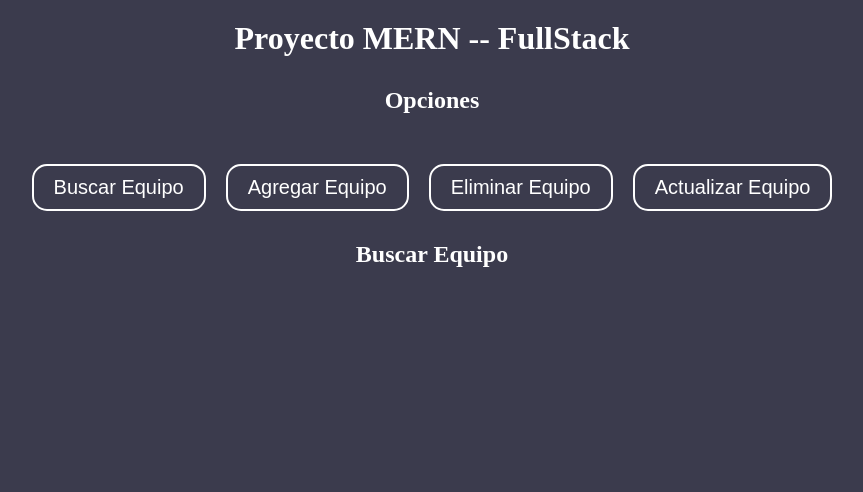
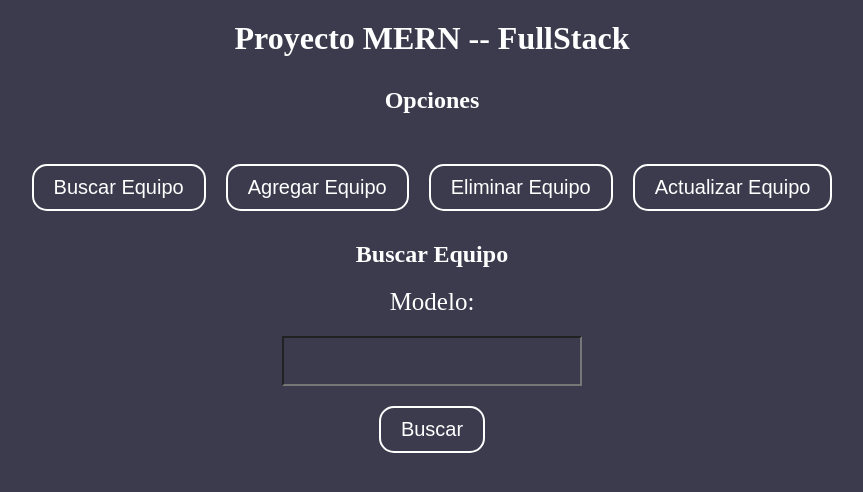
Before and after one commit to JSDRAKE/mern-vercel-project, a React (Vite) app in the folder client/: page / in a window 1280 px wide. Both pictures are taken after a click on the button "Buscar Equipo". Shown: the top 492 px of the page, without its empty margins (208-1071 px from the left). Built offline with nearby package versions, Linux system fonts and the light colour scheme.

Commit message:
Componente BuscarEquipo

```diff
--- a/client/src/components/BuscarEquipo.jsx
+++ b/client/src/components/BuscarEquipo.jsx
@@ -1,4 +1,5 @@
 import React from 'react'
+import "../styles/BuscarEquipo.css"
 
 const BuscarEquipo = () => {
 
@@ -8,6 +9,16 @@ const BuscarEquipo = () => {
 
             <h2>Buscar Equipo</h2>
 
+            <form id='buscar-equipo'>
+
+                    <label htmlFor='nombre'>Modelo:</label>
+
+                    <input type='text' id='nombre' name='nombre' />
+
+                    <button type='submit'>Buscar</button>
+
+            </form>
+
         </div>
     )
 }
--- /dev/null
+++ b/client/src/styles/BuscarEquipo.css
@@ -0,0 +1,20 @@
+#buscar-equipo {
+    display: flex;
+    flex-direction: column;
+    align-items: center;
+    margin-top: 20px;
+}
+
+label {
+    color: white;
+    font-size: 25px;
+    margin-bottom: 20px;
+}
+
+input {
+    color: white;
+    width: 300px;
+    height: 50px;
+    font-size: 20px;
+    margin-bottom: 20px;
+}
```
